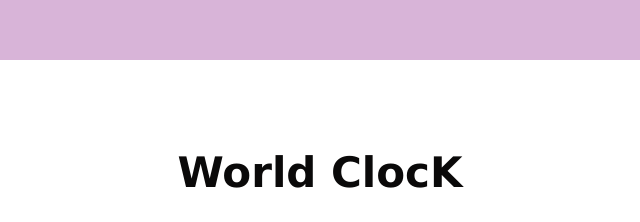
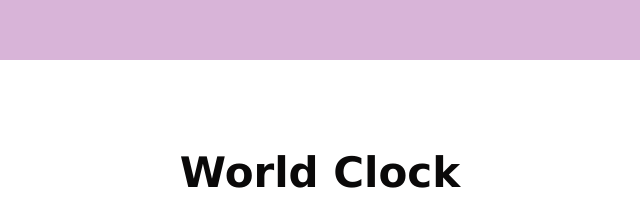
Before and after one commit to naoloui/World-clock-project, a plain HTML site: page index.html in a window 1280 px wide. Shown: the top 222 px of the page, 320-960 px from the left. Drawn offline with nearby package versions, Linux system fonts and the light colour scheme; a script that the page names is missing.

Commit message:
Change from capital K to lower case k in H1

```diff
--- a/index.html
+++ b/index.html
@@ -12,7 +12,7 @@
   </head>
   <body>
     <div class="container">
-      <h1>World ClocK</h1>
+      <h1>World Clock</h1>
 
       <select id="city">
         <option value="" selected>Select a city</option>
```
